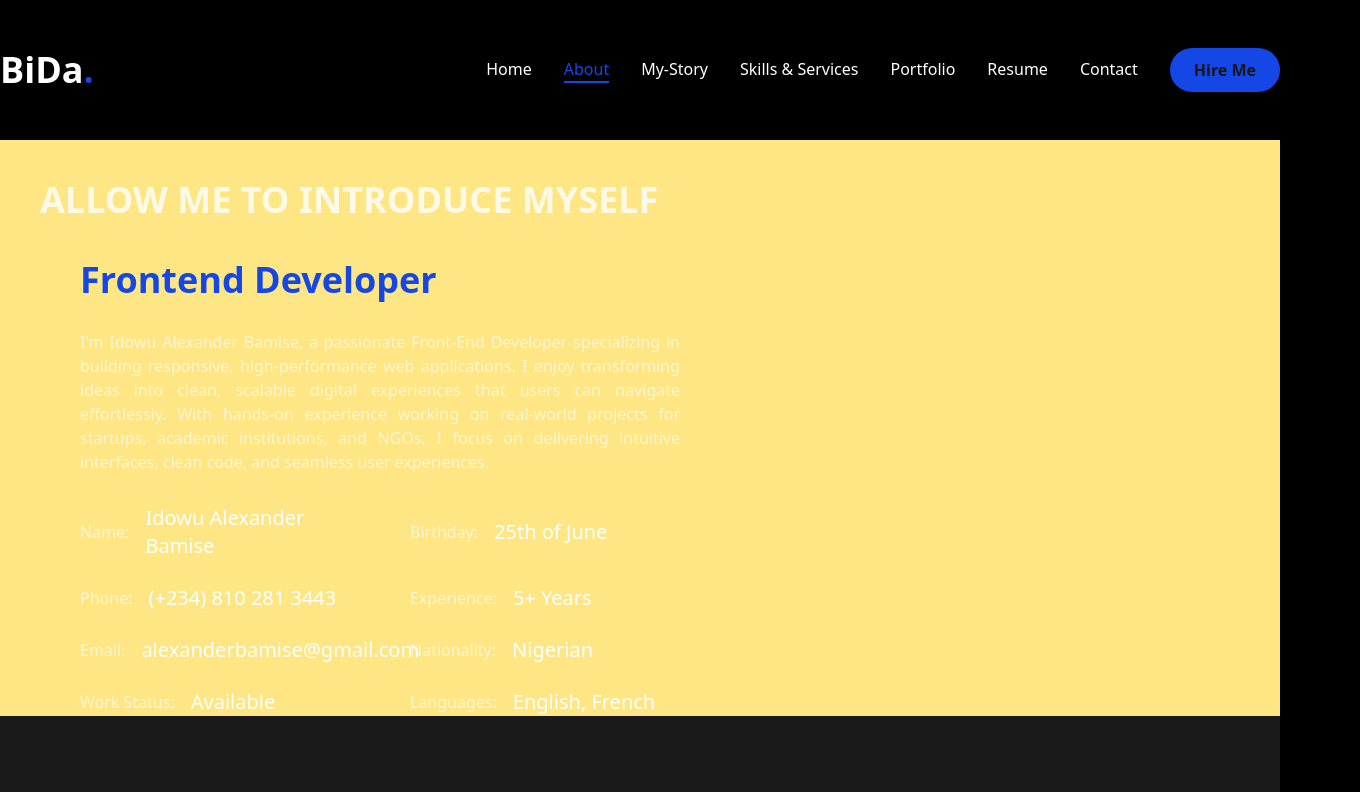
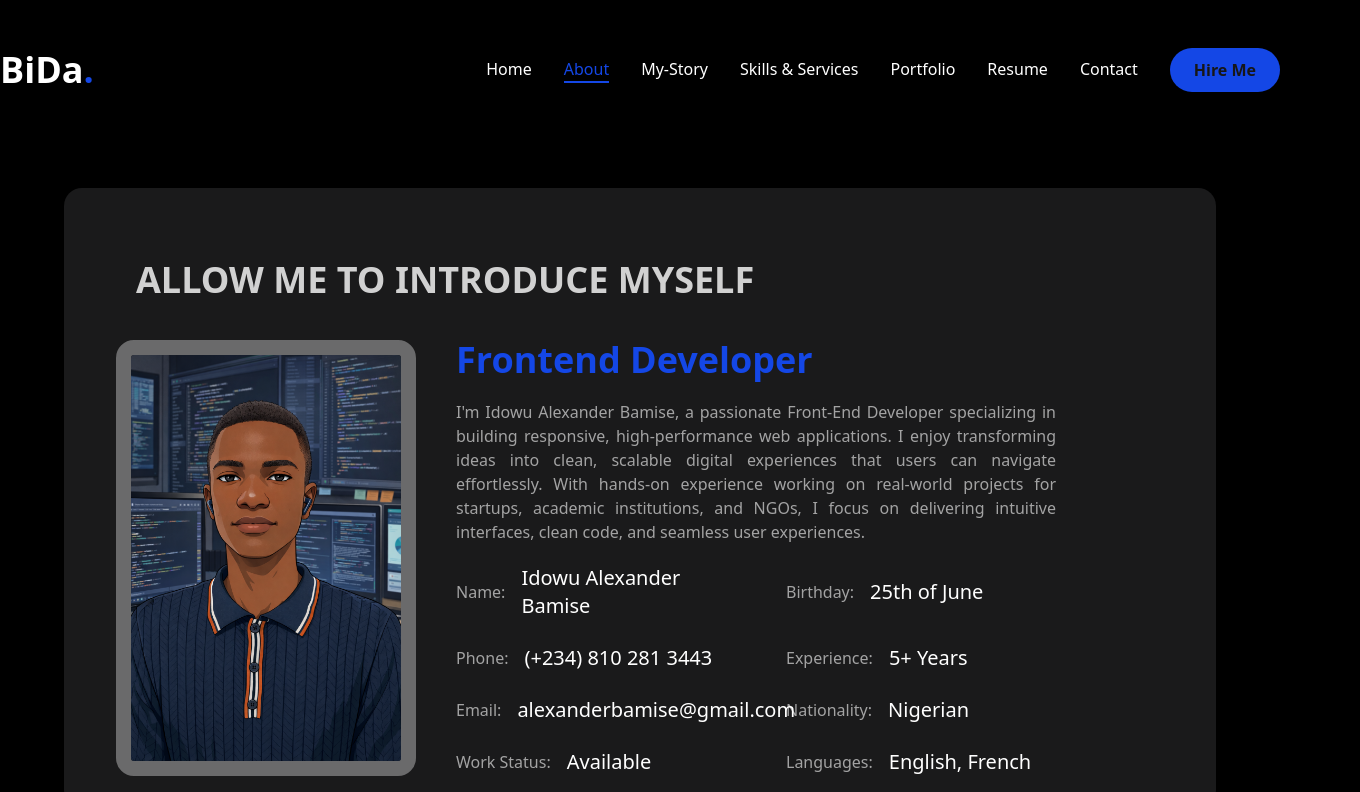
Before and after one commit to Bida3443/Bida-dev, a Next.js app: page /about in a window 1280 px wide. Shown: the top 792 px of the page, 1360 px wide, since content can reach past the window. Built offline with nearby package versions, Linux system fonts and the light colour scheme.

Commit message:
My Porfolio

```diff
--- a/app/about/page.tsx
+++ b/app/about/page.tsx
@@ -3,6 +3,8 @@
 
 // import { Tabs, TabsContent } from "@/components/ui//tabs";
 import { motion } from "framer-motion";
+import Image from "next/image";
+import Bida from "../../public/pac.png";
 
 
 
@@ -58,24 +60,37 @@ export default function About ()  {
         transition: {delay: 2.4, duration: 0.4, ease:"easeIn"},
         }}
 
-        className="container h-screen mx-auto bg-[#1a1a1b]">
-            <div className="container bg-amber-200 mx-auto">
-                <h1 className="text-white/80 lg:text-4xl p-10 text-[24px] font-bold">ALLOW ME TO INTRODUCE MYSELF</h1>
-                <div>
+        className=" min-h-screen p-6 lg:p-12 bg-black">
+            <div className=" max-w-6xl mx-auto bg-[#1a1a1b] rounded-2xl p-8">
+
+                <h1 className="text-white/80 lg:text-4xl p-10 text-[20px] font-bold">ALLOW ME TO INTRODUCE MYSELF</h1>
+                <div className="flex lg:flex-row flex-col px-5">
+                    <Image
+                    src={Bida}
+                    alt=""
+                    height={50}
+                    width={300}
+                    className="w-full max-w-75 h-auto rounded-2xl border-15 border-white/35"/>
+
                     {/* <h2 className="text-blue-600 text-4xl font-bold">Frontend Developer</h2> */}
 
-                    <div className="w-full ml-20 mx-auto text-center lg:text-left">
+                    <div className="w-full lg:ml-10 text-center lg:text-left">
                       <div className="flex flex-col gap-7.5">
-                         <h3 className="text-4xl text-blue-700 font-bold">{about.title}</h3>
+                        <div className="space-y-5">
+                            <h3 className="lg:text-4xl text-[20px] text-blue-700 font-bold">{about.title}</h3>
+
                          <p className="max-w-150 text-justify text-white/60 mx-auto lg:mx-0">{about.Description}</p>
                        <ul  className="grid grid-cols-1 lg:grid-cols-2 gap-x-10 gap-y-6 max-w-155 mx-auto xl:mx-0 ">
                              {about.info.map((item,index)=>{
-                             return <li key={index} className="flex items-center lg:justify-center  flex-start lg:justify-start gap-4">
+                             return <li key={index} className="flex items-center lg:justify-start justify-center   gap-4">
                             <span className="text-white/60">{item.fieldName}</span>
                             <span className="text-xl">{item.fieldValue}</span>
                                     </li>
                                          })}
                                         </ul>
+
+                        </div>
+
                                                 </div>
                                             </div>
 
```
